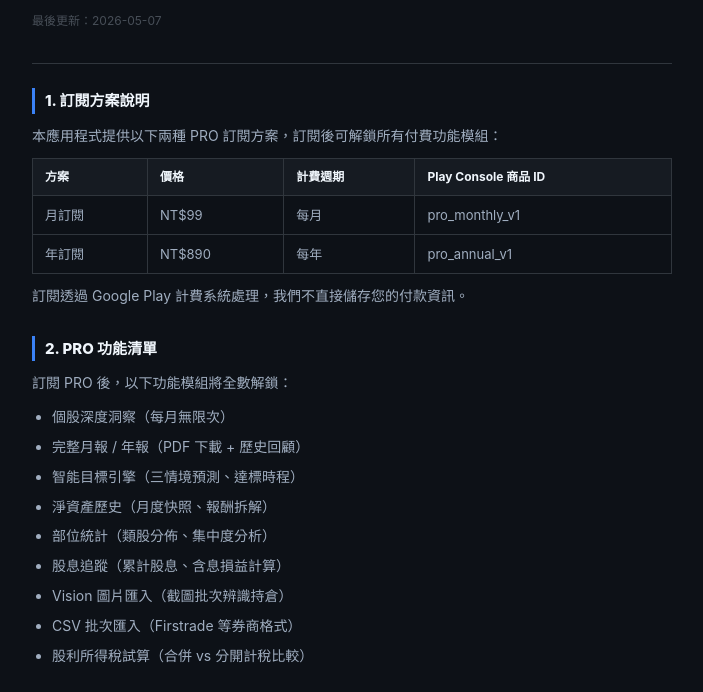
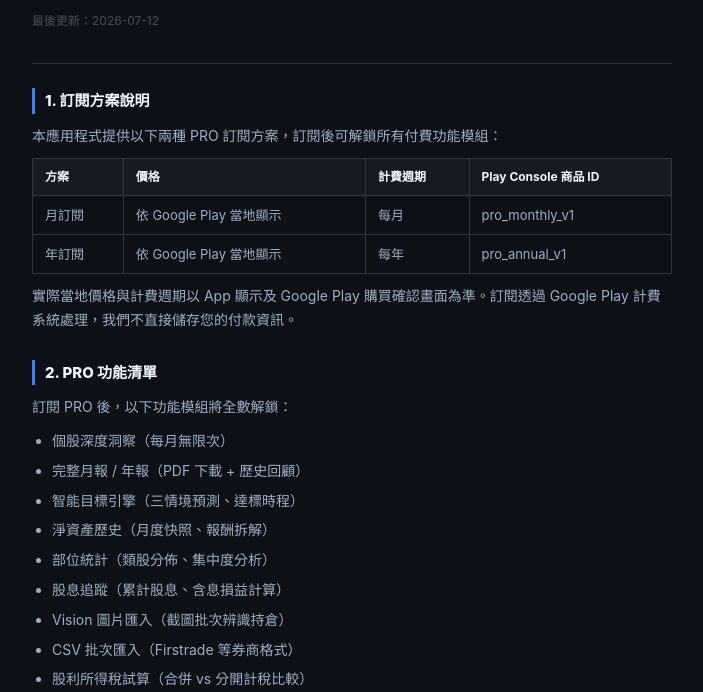
Before and after one commit to johnson0705/savenrun, a plain HTML site: page subscription-terms.html in a window 1280 px wide. Shown: the part 96-788 px from the top of the page, without its empty margins (288-991 px from the left). Drawn offline with Linux system fonts and the light colour scheme.

Commit message:
[consent] update hosted subscription price authority (refs #1278)

```diff
--- a/subscription-terms.html
+++ b/subscription-terms.html
@@ -67,7 +67,7 @@ footer a { color: var(--text-muted); }
 <header>
   <div class="app-name">千萬績效小達人（資產地圖）</div>
   <h1>訂閱條款</h1>
-  <div class="updated">最後更新：2026-05-07</div>
+  <div class="updated">最後更新：2026-07-12</div>
 </header>
 
 <hr>
@@ -77,10 +77,10 @@ footer a { color: var(--text-muted); }
   <p>本應用程式提供以下兩種 PRO 訂閱方案，訂閱後可解鎖所有付費功能模組：</p>
   <table>
     <tr><th>方案</th><th>價格</th><th>計費週期</th><th>Play Console 商品 ID</th></tr>
-    <tr><td>月訂閱</td><td>NT$99</td><td>每月</td><td>pro_monthly_v1</td></tr>
-    <tr><td>年訂閱</td><td>NT$890</td><td>每年</td><td>pro_annual_v1</td></tr>
+    <tr><td>月訂閱</td><td>依 Google Play 當地顯示</td><td>每月</td><td>pro_monthly_v1</td></tr>
+    <tr><td>年訂閱</td><td>依 Google Play 當地顯示</td><td>每年</td><td>pro_annual_v1</td></tr>
   </table>
-  <p>訂閱透過 Google Play 計費系統處理，我們不直接儲存您的付款資訊。</p>
+  <p>實際當地價格與計費週期以 App 顯示及 Google Play 購買確認畫面為準。訂閱透過 Google Play 計費系統處理，我們不直接儲存您的付款資訊。</p>
 </section>
 
 <section>
```
